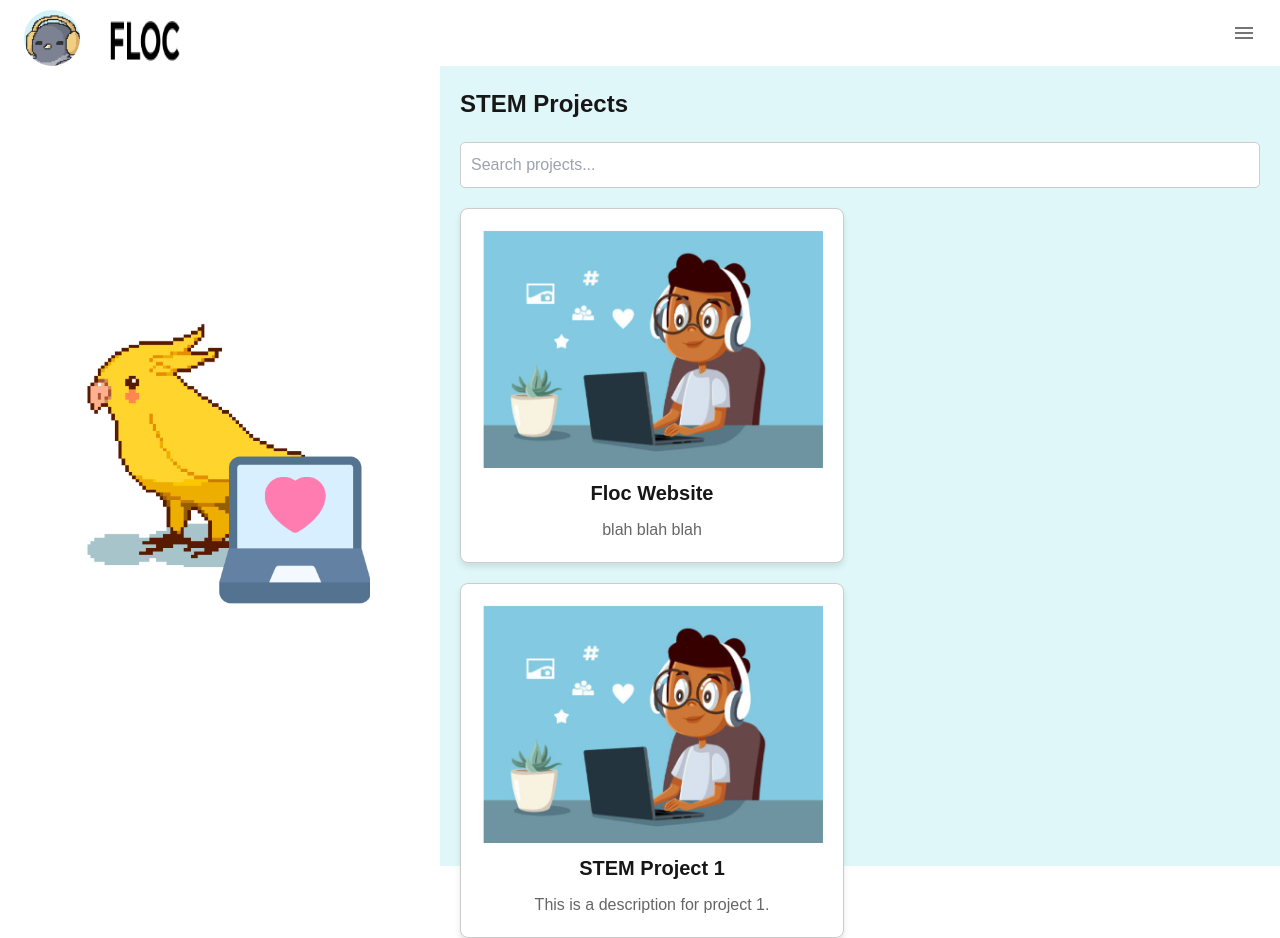
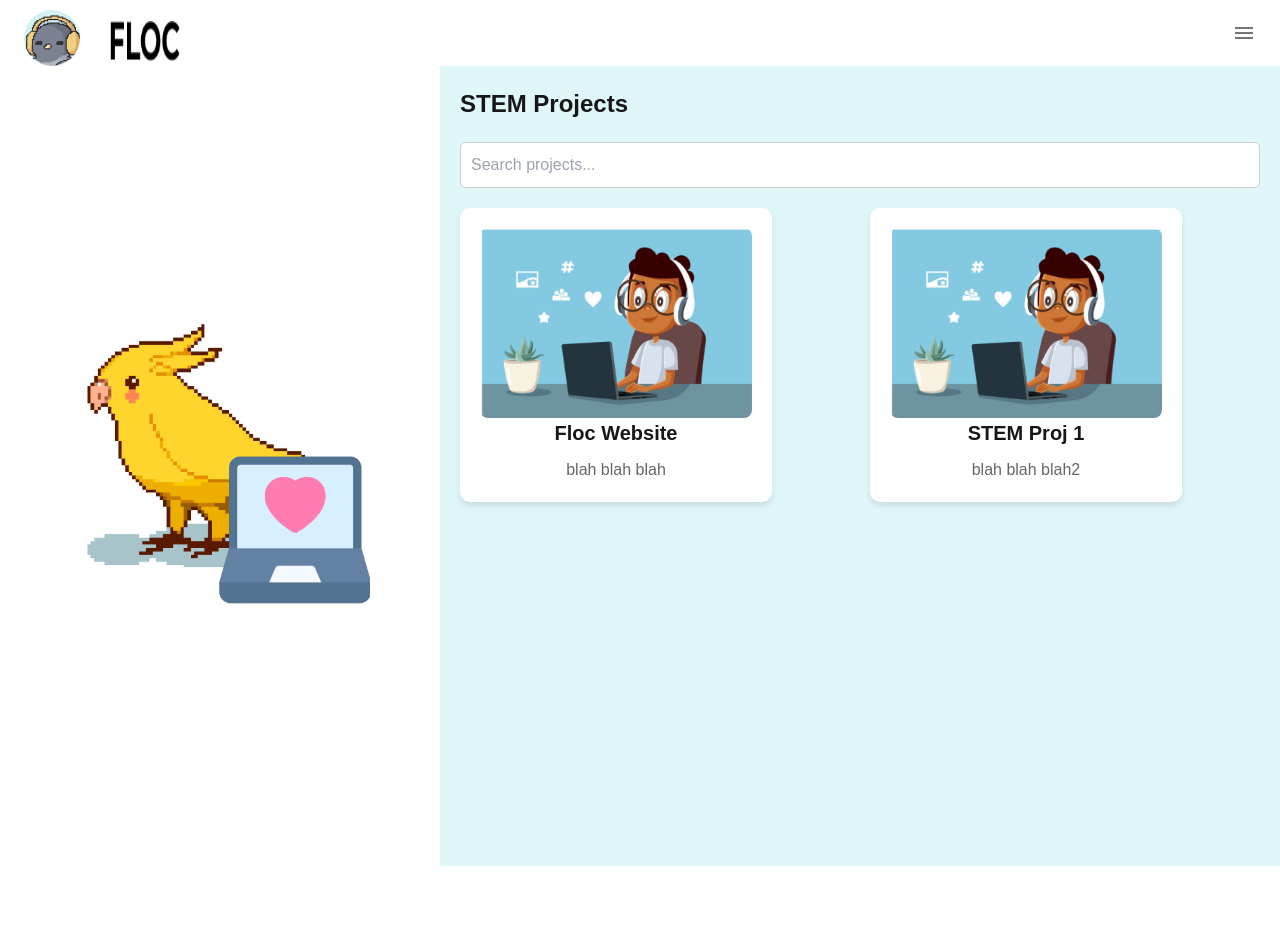
Before and after one commit to jonss0777/Flock, a Next.js app in the folder my-app/: page /feed in a window 1280 px wide. After the commit the page ends 866 px from the top, so only its background shows below. Built offline with nearby package versions, Linux system fonts and the light colour scheme.

Commit message:
feed page click

```diff
--- a/my-app/app/feed/globals.css
+++ b/my-app/app/feed/globals.css
@@ -49,22 +49,19 @@
   justify-content: space-between;
 }
 
-/* Styling for each individual white box */
 .white-box {
-  background-color: white;
-  border: 1px solid #ccc;
-  border-radius: 8px;
-  padding: 20px;
-  text-align: center;
-  box-shadow: 0px 4px 6px rgba(0, 0, 0, 0.1);
-  width: 48%; /* Make each box 48% width for 2 columns */
-  margin-bottom: 20px; /* Add spacing between rows */
+  width: 80%; /* Adjust the width of each box */
+  background-color: #ffffff; /* Box background color */
+  padding: 20px; /* Add some padding */
+  text-align: center; /* Center the content inside each box */
+  border-radius: 10px; /* Rounded corners (optional) */
+  box-shadow: 0 4px 6px rgba(0, 0, 0, 0.1); /* Box shadow for visual effect */
 }
 
 .box-image {
-  max-width: 100%;
-  height: auto;
-  margin-bottom: 10px;
+  width: 100%; /* Ensure the image takes full width of the box */
+  height: auto; /* Maintain the aspect ratio */
+  border-radius: 8px; /* Optional: Round the image corners */
 }
 
 .box-title {
@@ -77,3 +74,10 @@
   font-size: 16px;
   color: #666;
 }
+.boxes-grid {
+  display: grid;
+  grid-template-columns: repeat(2, 1fr); /* Two columns */
+  gap: 20px; /* Adjust spacing between the boxes */
+  justify-items: center; /* Center the boxes horizontally in their columns */
+  align-items: center;   /* Center the boxes vertically in their columns */
+}
--- a/my-app/app/feed/page.js
+++ b/my-app/app/feed/page.js
@@ -2,6 +2,7 @@
 "use client"; // This tells Next.js this is a Client Component
 
 import React, { useState } from 'react';
+import Link from 'next/link';
 import './globals.css'; // Import the global CSS file
 
 const FeedPage = () => {
@@ -16,8 +17,8 @@ const FeedPage = () => {
       imgSrc: '/image1.png',
     },
     {
-      title: 'STEM Project 1',
-      description: 'This is a description for project 1.',
+      title: 'STEM Proj 1',
+      description: 'blah blah blah2',
       imgSrc: '/image1.png',
     }
   ];
@@ -46,13 +47,17 @@ const FeedPage = () => {
 
         {/* Display filtered boxes */}
         {filteredBoxes.length > 0 ? (
-          filteredBoxes.map((box, index) => (
-            <div key={index} className="white-box">
-              <img src={box.imgSrc} alt={box.title} className="box-image" />
-              <h2 className="box-title">{box.title}</h2>
-              <p className="box-description">{box.description}</p>
-            </div>
-          ))
+          <div className="boxes-grid">
+            {filteredBoxes.map((box, index) => (
+              <Link href="/project" key={index} passHref>
+                <div className="white-box">
+                  <img src={box.imgSrc} alt={box.title} className="box-image" />
+                  <h2 className="box-title">{box.title}</h2>
+                  <p className="box-description">{box.description}</p>
+                </div>
+              </Link>
+            ))}
+          </div>
         ) : (
           <p>No projects found</p> // Display this if no boxes match the search query
         )}
```
